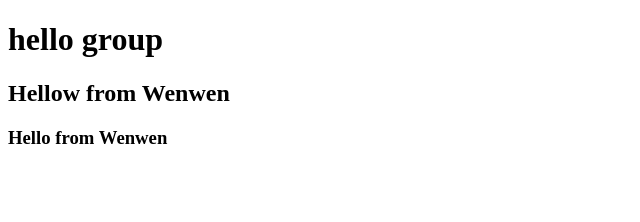
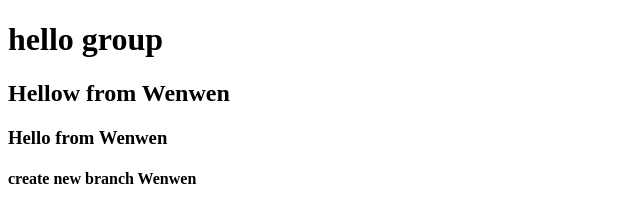
Before and after one commit to alexotoo/tinyhorseclone, a plain HTML site: page index.html in a window 1280 px wide. Shown: the whole page, without its empty margins (0-640 px from the left). Drawn offline with Linux system fonts and the light colour scheme.

Commit message:
create wenwen branch

```diff
--- a/index.html
+++ b/index.html
@@ -12,6 +12,7 @@
     <h1>hello group</h1>
     <h2>Hellow from Wenwen</h2>
     <h3>Hello from Wenwen</h3>
+    <h4>create new branch Wenwen</h4>
 
 </body>
 
```
